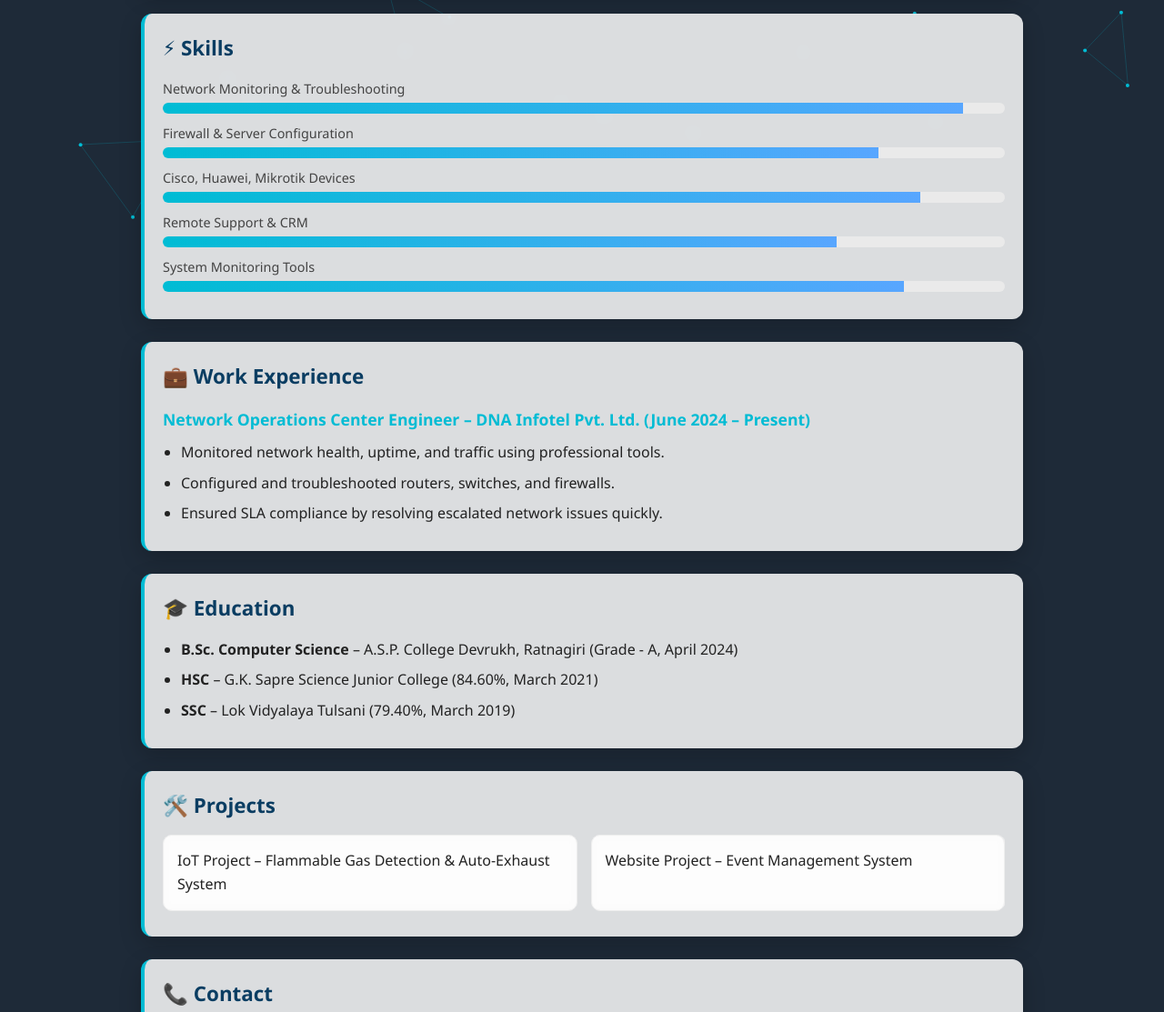
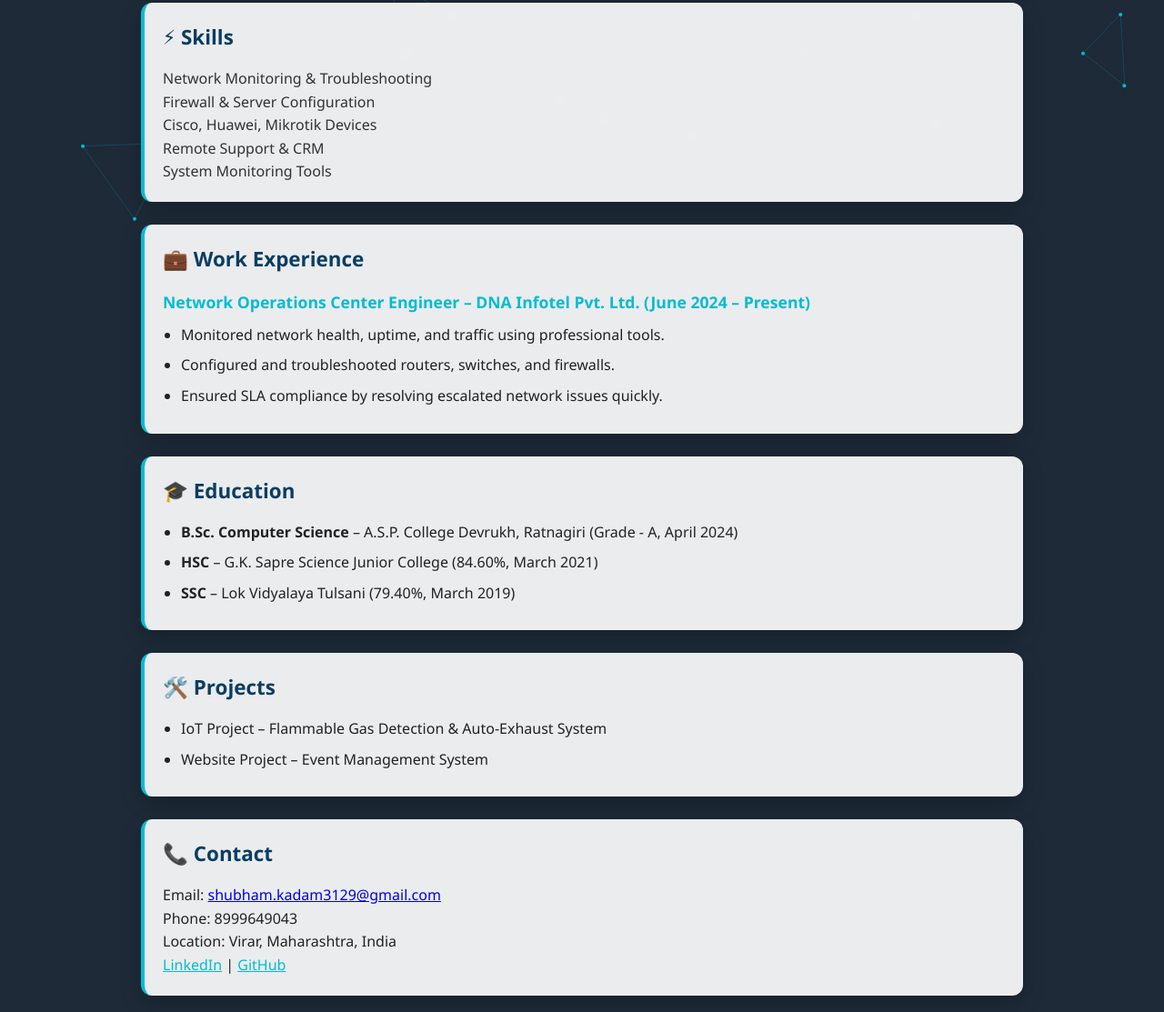
Before and after one commit to shubham-webdevelop/resume, a plain HTML site: page index.html in a window 1280 px wide. Shown: the part 552-1665 px from the top of the page at 91% size. Drawn offline with Linux system fonts and the light colour scheme.

Commit message:
Update style.css

```diff
--- a/style.css
+++ b/style.css
@@ -4,7 +4,7 @@
 body {
   font-family: 'Segoe UI', Tahoma, Geneva, Verdana, sans-serif;
   background: #1e2a38;
-  color: #e6edf3;
+  color: #e6edf3; /* default light text */
   line-height: 1.6;
   position: relative;
   overflow-x: hidden;
@@ -27,6 +27,7 @@ header {
   padding: 3rem 1rem;
   border-bottom: 2px solid #00bcd4;
   animation: fadeInDown 1s ease;
+  color: #fff; /* force white */
 }
 
 header h1 {
@@ -38,8 +39,7 @@ header h1 {
 
 header p {
   font-size: 1.1rem;
-  color: #cfd8dc;
-  margin-bottom: 6px;
+  color: #f1f1f1; /* lighter */
 }
 
 .btn {
@@ -74,7 +74,7 @@ nav {
 }
 
 nav a {
-  color: #e6edf3;
+  color: #fff;
   margin: 5px 12px;
   text-decoration: none;
   font-weight: 500;
@@ -97,8 +97,8 @@ nav a.active {
 }
 
 section {
-  background: rgba(253, 253, 253, 0.85);
-  color: #222;
+  background: rgba(253, 253, 253, 0.92);
+  color: #222; /* dark text inside sections */
   border-left: 4px solid #00bcd4;
   border-radius: 12px;
   box-shadow: 0 8px 24px rgba(0,0,0,0.2);
@@ -131,93 +131,16 @@ ul { padding-left: 20px; }
 ul li { margin-bottom: 8px; }
 
 /* Skills Progress Bars */
-.skill {
-  margin: 10px 0;
-}
-
-.skill-name {
-  font-size: 0.9rem;
-  margin-bottom: 4px;
-  color: #444;
-}
-
-.progress {
-  background: #eaeaea;
-  border-radius: 20px;
-  overflow: hidden;
-  height: 12px;
-}
-
-.progress-bar {
-  height: 12px;
-  background: linear-gradient(90deg, #00bcd4, #58a6ff);
-  width: 0;
-  transition: width 1.5s ease;
-  position: relative;
-}
-
-.progress-bar::after {
-  content: attr(data-skill);
-  position: absolute;
-  right: 5px;
-  top: -18px;
-  font-size: 0.7rem;
-  color: #00bcd4;
-}
-
-/* Projects */
-#projects ul {
-  display: grid;
-  grid-template-columns: repeat(auto-fit, minmax(220px, 1fr));
-  gap: 15px;
-  list-style: none;
-  padding: 0;
-}
-
-#projects li {
-  background: rgba(253, 253, 253, 0.9);
-  padding: 15px;
-  border-radius: 10px;
-  transition: transform 0.3s, box-shadow 0.3s;
-  border: 1px solid #eee;
-  backdrop-filter: blur(4px);
-}
-
-#projects li:hover {
-  transform: translateY(-5px);
-  box-shadow: 0 6px 16px rgba(0,0,0,0.15);
-}
+.skill-name { color: #333; }
+.progress { background: #eaeaea; }
 
 /* Footer */
 footer {
   text-align: center;
   background: #1e2a38;
-  color: #cfd8dc;
+  color: #f1f1f1;
   padding: 1rem;
   margin-top: 30px;
   border-top: 1px solid #00bcd4;
   font-size: 0.9rem;
 }
-
-/* Animations */
-@keyframes fadeInDown {
-  from { opacity: 0; transform: translateY(-20px); }
-  to { opacity: 1; transform: translateY(0); }
-}
-
-/* Responsive */
-@media (max-width: 768px) {
-  header h1 { font-size: 2rem; }
-  header p { font-size: 0.95rem; }
-  .btn { padding: 8px 16px; font-size: 0.9rem; }
-}
-
-@media (max-width: 480px) {
-  header h1 { font-size: 1.6rem; }
-  header p { font-size: 0.85rem; }
-  nav { flex-direction: column; padding: 0.5rem; }
-  nav a { font-size: 0.9rem; margin: 5px 0; }
-  section { padding: 15px; }
-  h2 { font-size: 1.2rem; }
-  h3 { font-size: 1rem; }
-}
```
